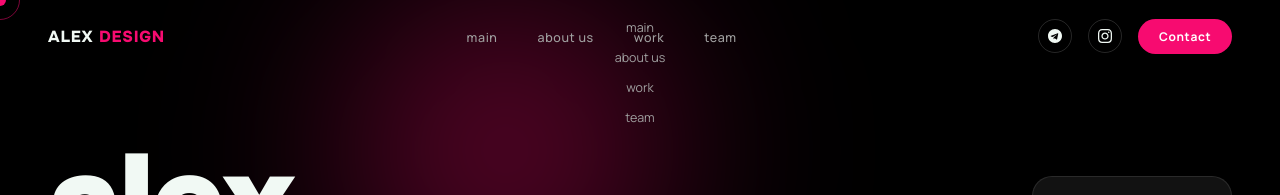
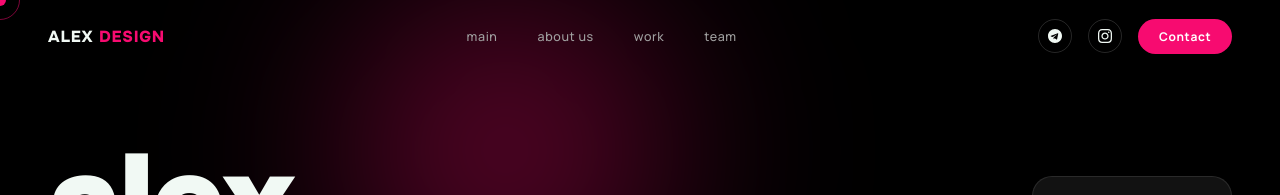
Before and after one commit to Aitnacer-AMINA/my-portfolio, a plain HTML site: page index.html in a window 1280 px wide. Shown: the top 195 px of the page. Drawn offline with Linux system fonts and the light colour scheme.

Commit message:
Update my secand portfolio fix nav

```diff
--- a/index.html
+++ b/index.html
@@ -407,10 +407,10 @@ footer {
 <nav id="navbar">
   <div class="nav-logo">ALEX<span> DESIGN</span></div>
   <ul class="nav-links">
-    <li><a href="#hero">main</a></li>
-    <li><a href="#about">about us</a></li>
-    <li><a href="#work">work</a></li>
-    <li><a href="#team">team</a></li>
+    <a href="#hero">main</a>
+    <a href="#about">about us</a>
+    <a href="#work">work</a>
+    <a href="#team">team</a>
   </ul>
   <div class="nav-icons">
     <a class="nav-icon" href="#">
@@ -745,12 +745,12 @@ footer {
       </a>
     </div>
   </div>
-  <nav class="footer-nav">
+  <!-- <nav class="footer-nav">
     <a href="#hero">main</a>
     <a href="#about">about us</a>
     <a href="#work">work</a>
     <a href="#team">team</a>
-  </nav>
+  </nav> -->
   <div class="footer-copy">© 2025 Alex Design Studio<br>All rights reserved.</div>
 </footer>
 
```
